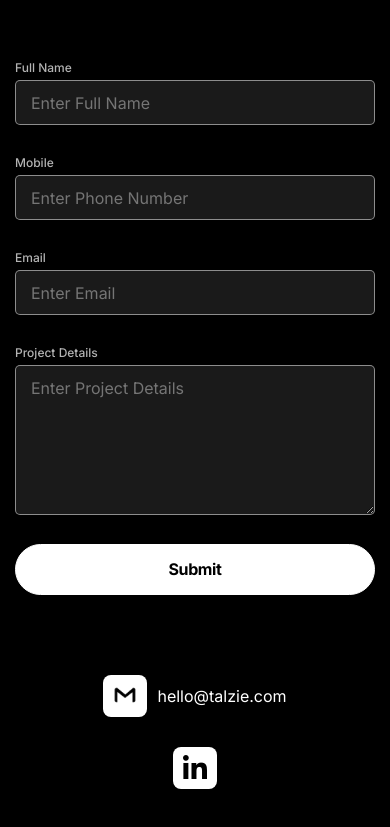
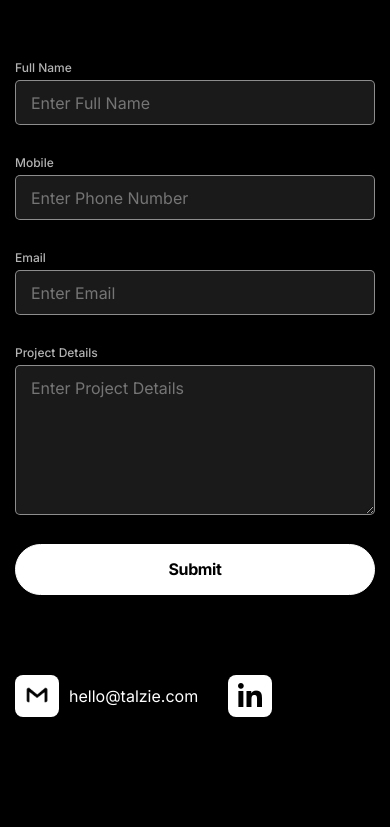
Before and after one commit to nadimpallibhargav/talzie, a React (Vite) app: page / in a window 390 px wide. Shown: the part 4810-5637 px from the top of the page. After the commit the page ends 5577 px from the top, so only its background shows below. Built offline with nearby package versions, Linux system fonts and the light colour scheme; a web font is replaced by a local one.

Commit message:
social buttons left align mobile styles

```diff
--- a/src/components/sections/contact/Contact.scss
+++ b/src/components/sections/contact/Contact.scss
@@ -184,8 +184,10 @@
       gap: 15px;
       font-display: column;
       flex-wrap: wrap;
+
       .input__box {
         width: 100%;
+
         textarea.form-control {
           min-height: 150px;
         }
@@ -215,13 +217,10 @@
 
     .socialWrapper {
       gap: 30px;
+      justify-content: flex-start;
     }
 
     .socialInfo {
-      &:first-of-type {
-        flex-basis: 100%;
-        text-align: center;
-      }
 
       &:not(:last-of-type) {
         border-right: none;
```
